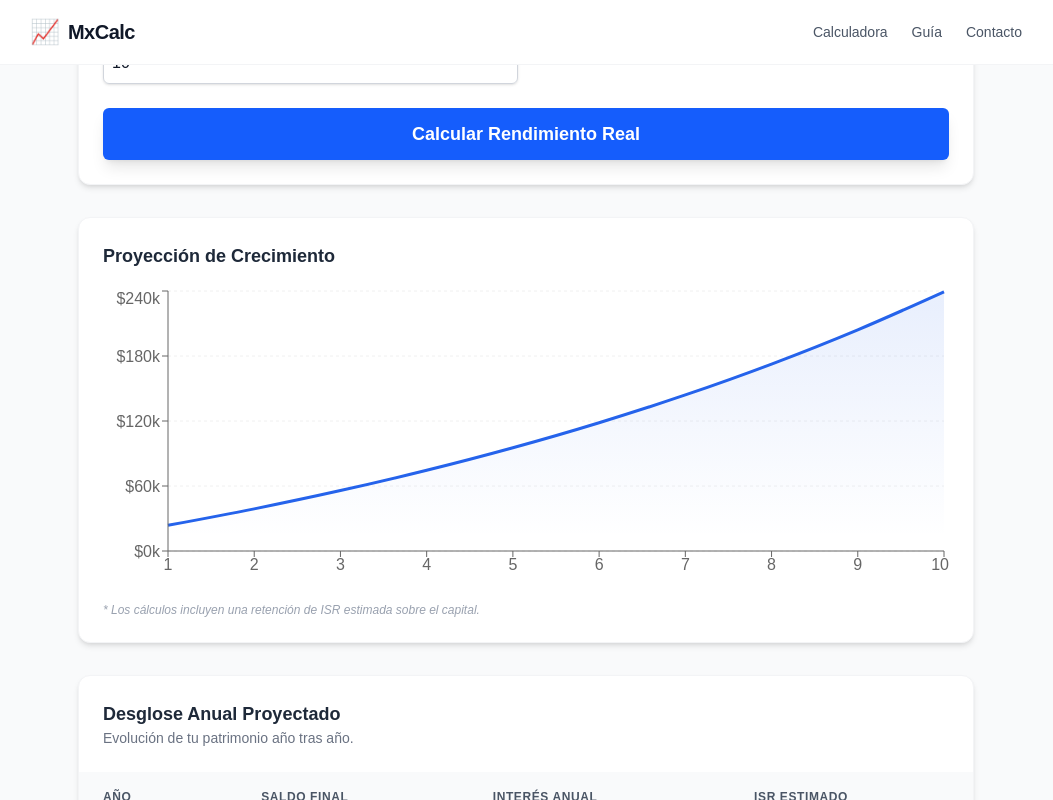
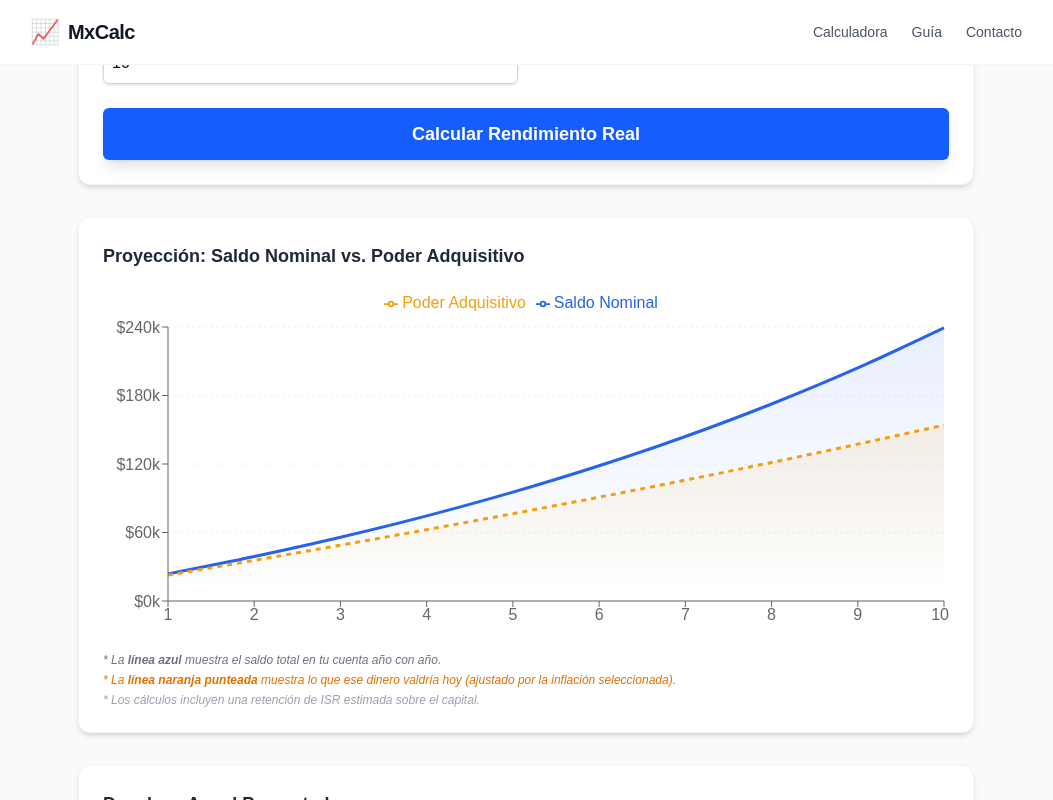
Before and after one commit to alejandrohuerga/finanzanode-mx, a Next.js app: page / in a window 1280 px wide. Both pictures are taken after a click on the button "Calcular Rendimiento Real". Shown: the part 400-1200 px from the top of the page, without its empty margins (114-1167 px from the left). Built offline with nearby package versions, Linux system fonts and the light colour scheme.

Commit message:
fix: :bug: Cambios en InvestMent Chart y refactorización

```diff
--- a/src/components/InvestmentChart.tsx
+++ b/src/components/InvestmentChart.tsx
@@ -1,5 +1,5 @@
 "use client";
-import { AreaChart, Area, XAxis, YAxis, CartesianGrid, Tooltip, ResponsiveContainer } from 'recharts';
+import { AreaChart, Area, XAxis, YAxis, CartesianGrid, Tooltip, ResponsiveContainer, Legend } from 'recharts';
 
 interface ChartProps {
   data: any[];
@@ -16,26 +16,42 @@ export default function InvestmentChart({ data }: ChartProps) {
 
   return (
     <div className="bg-white p-6 rounded-xl shadow-md border border-gray-100 mt-8">
-      <h3 className="text-lg font-bold text-gray-800 mb-4">Proyección de Crecimiento</h3>
-      <div className="h-[300px] w-full">
+      <h3 className="text-lg font-bold text-gray-800 mb-4">Proyección: Saldo Nominal vs. Poder Adquisitivo</h3>
+
+      <div className="h-[350px] w-full">
         <ResponsiveContainer width="100%" height="100%">
           <AreaChart data={data}>
             <defs>
+              {/* Degradado Azul (Saldo Nominal) */}
               <linearGradient id="colorBalance" x1="0" y1="0" x2="0" y2="1">
                 <stop offset="5%" stopColor="#2563eb" stopOpacity={0.1}/>
                 <stop offset="95%" stopColor="#2563eb" stopOpacity={0}/>
               </linearGradient>
+              {/* Degradado Ámbar (Poder Adquisitivo Real) */}
+              <linearGradient id="colorReal" x1="0" y1="0" x2="0" y2="1">
+                <stop offset="5%" stopColor="#f59e0b" stopOpacity={0.1}/>
+                <stop offset="95%" stopColor="#f59e0b" stopOpacity={0}/>
+              </linearGradient>
             </defs>
+
             <CartesianGrid strokeDasharray="3 3" vertical={false} stroke="#f0f0f0" />
             <XAxis dataKey="year" />
             <YAxis tickFormatter={(value) => `$${Number(value)/1000}k`} />
 
             <Tooltip
-              formatter={(value: any) => currencyFormatter(Number(value))}
+              formatter={(value: any, name: string) => [
+                currencyFormatter(Number(value)),
+                name === "balance" ? "Saldo Nominal" : "Poder Adquisitivo (Real)"
+              ]}
               labelFormatter={(label) => `Año ${label}`}
             />
 
+            {/* La leyenda ayuda al usuario a entender el gráfico de inmediato */}
+            <Legend verticalAlign="top" height={36}/>
+
+            {/* ÁREA 1: Saldo Nominal (El dinero "en papel") */}
             <Area
+              name="Saldo Nominal"
               type="monotone"
               dataKey="balance"
               stroke="#2563eb"
@@ -43,12 +59,33 @@ export default function InvestmentChart({ data }: ChartProps) {
               fillOpacity={1}
               fill="url(#colorBalance)"
             />
+
+            {/* ÁREA 2: Saldo Real (Ajustado por Inflación) */}
+            <Area
+              name="Poder Adquisitivo"
+              type="monotone"
+              dataKey="realBalance"
+              stroke="#f59e0b"
+              strokeWidth={3}
+              strokeDasharray="5 5" // Línea punteada para mayor claridad visual
+              fillOpacity={1}
+              fill="url(#colorReal)"
+            />
           </AreaChart>
         </ResponsiveContainer>
       </div>
-      <p className="text-xs text-gray-400 mt-4 italic">
-        * Los cálculos incluyen una retención de ISR estimada sobre el capital.
-      </p>
+
+      <div className="mt-4 space-y-1">
+        <p className="text-xs text-gray-500 italic">
+          * La <strong>línea azul</strong> muestra el saldo total en tu cuenta año con año.
+        </p>
+        <p className="text-xs text-amber-600 italic font-medium">
+          * La <strong>línea naranja punteada</strong> muestra lo que ese dinero valdría hoy (ajustado por la inflación seleccionada).
+        </p>
+        <p className="text-xs text-gray-400 italic">
+          * Los cálculos incluyen una retención de ISR estimada sobre el capital.
+        </p>
+      </div>
     </div>
   );
 }
```
